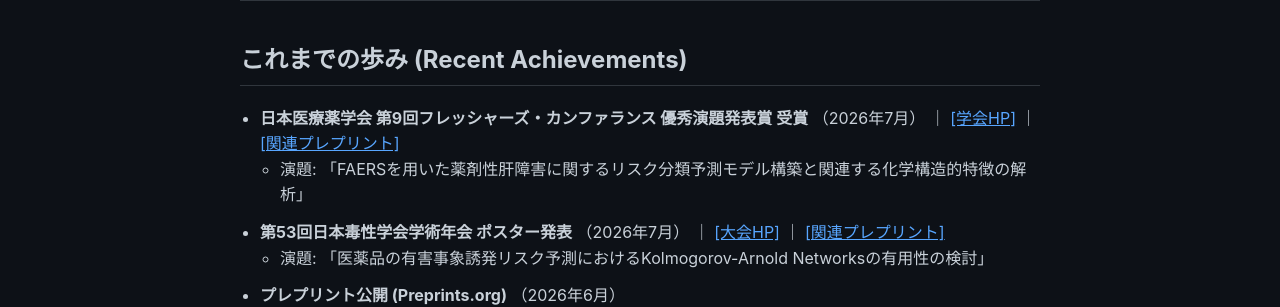
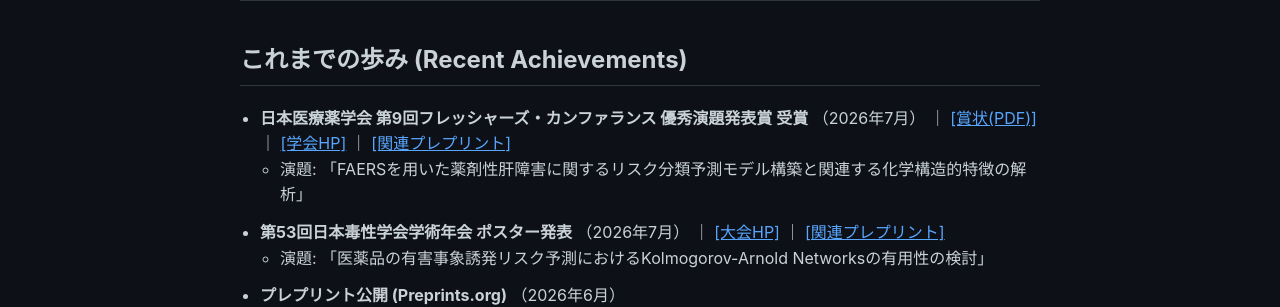
Before and after one commit to 377H-Miru/377H-Miru.github.io, a Jekyll site: the page built from index.md, in a window 1280 px wide. Shown: the part 654-961 px from the top of the page. Built offline with Jekyll 4.4.1, drawn with Linux system fonts in a browser that asks for light colours.

Commit message:
Add JSPHCS 9th Freshers Conference award certificate PDF and links

```diff
--- a/_data/achievements.json
+++ b/_data/achievements.json
@@ -6,7 +6,7 @@
       "title_ja": "日本医療薬学会 第9回フレッシャーズ・カンファランス 優秀演題発表賞 受賞",
       "title_en": "Outstanding Presentation Award, The 9th JSPHCS Freshers Conference",
       "date": "2026-07-05",
-      "url": "https://fc.jsphcs.jp/2026/",
+      "url": "/assets/pdf/jsphcs9_freshers_award.pdf",
       "result_url": "https://fc.jsphcs.jp/2026/",
       "authors_ja": "-",
       "authors_en": "-",
--- a/index.md
+++ b/index.md
@@ -28,7 +28,7 @@ permalink: /
 <h2>これまでの歩み (Recent Achievements)</h2>
 <ul>
     <li>
-        <b>日本医療薬学会 第9回フレッシャーズ・カンファランス 優秀演題発表賞 受賞</b> （2026年7月） ｜ <a href="https://fc.jsphcs.jp/2026/" target="_blank">[学会HP]</a> ｜ <a href="https://www.preprints.org/manuscript/202606.2071" target="_blank">[関連プレプリント]</a>
+        <b>日本医療薬学会 第9回フレッシャーズ・カンファランス 優秀演題発表賞 受賞</b> （2026年7月） ｜ <a href="/assets/pdf/jsphcs9_freshers_award.pdf" target="_blank">[賞状(PDF)]</a> ｜ <a href="https://fc.jsphcs.jp/2026/" target="_blank">[学会HP]</a> ｜ <a href="https://www.preprints.org/manuscript/202606.2071" target="_blank">[関連プレプリント]</a>
         <ul>
             <li>演題: 「FAERSを用いた薬剤性肝障害に関するリスク分類予測モデル構築と関連する化学構造的特徴の解析」</li>
         </ul>
```
Also changed, not shown: en/index.md (+1 -1 lines), 1 other file.
